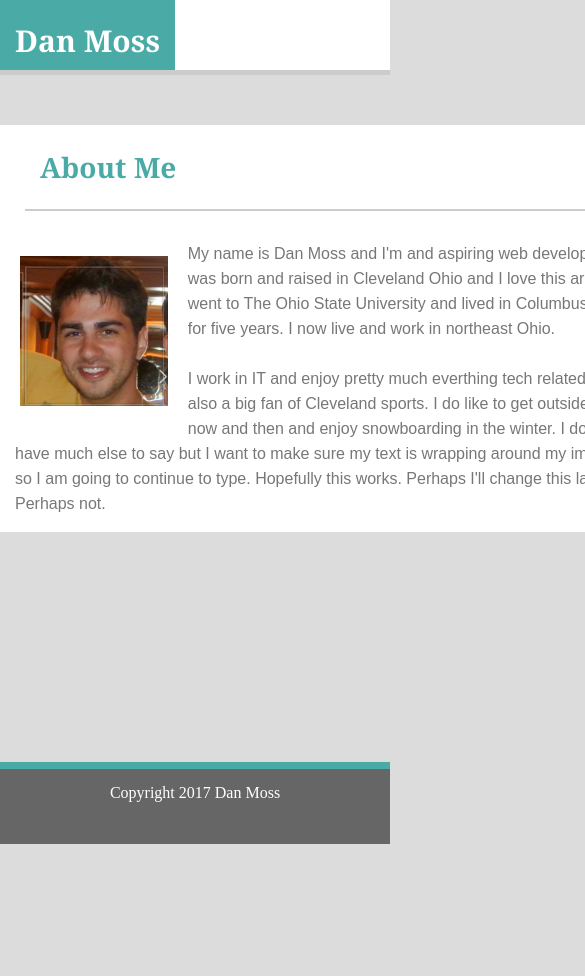
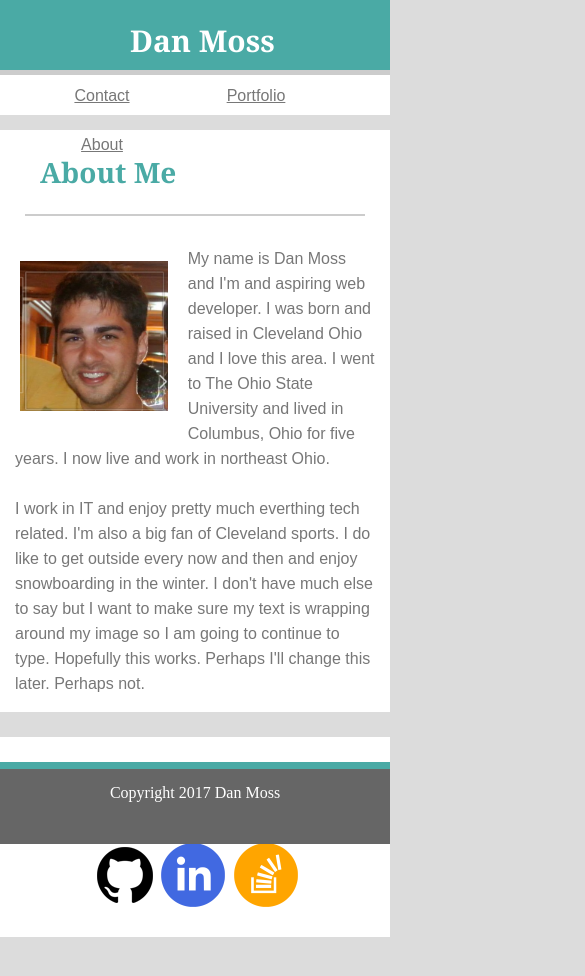
Before and after one commit to dmoss215/responsive-portfolio, a plain HTML site: page index.html in a window 390 px wide. Shown: the top 976 px of the page, 585 px wide, since content can reach past the window. Before the commit the page ends 844 px from the top, so only its background shows below. Drawn offline with Linux system fonts and the light colour scheme.

Commit message:
finished index.html with media queries to make it responsive

```diff
--- a/assets/css/style.css
+++ b/assets/css/style.css
@@ -89,6 +89,12 @@ textarea {
 .navBarMain {
   width: 960px;
   margin: 0 auto;
+}
+
+.navbar-links {
+  width: 400px;
+  height: 35px;
+  float: right;
 }
 
 .navBarRight {
@@ -231,3 +237,87 @@ input[type=submit] {
   border: #6ebbb7 solid 2px;
   border-radius: 5px;
 }
+
+@media (max-width: 640px) {
+  .navBar {
+    position: relative;
+    margin-bottom: 25px;
+    width: 100%;
+    height: 70px;
+    background-color: white;
+    border-bottom: #cccccc solid 5px;
+  }
+
+  .navBarMain {
+    position: relative;
+    width: 100%;
+    }
+
+  .name{
+    text-align: center;
+    float: left;
+    width: 100%;
+    display: block;
+    height: 70px;
+    background-color: #4aaaa5;
+  }
+
+  .navbar-links {
+    position: relative;
+    display: block;
+    margin-top: 75px;
+    width: 100%;
+    height: 40px;
+    background-color: white;
+  }
+
+  .navBarRight {
+    float: left;
+    margin-left: 50px;
+    padding: 2px;
+    text-align: center;
+  }
+
+  .middleArea {
+    width: 100%;
+  }
+
+  .mainContent {
+    background-color: white;
+    width: 100%;
+    margin-top: 50px;
+    display: block;
+  }
+
+  .sideBar {
+    width: 100%;
+    margin-top: 25px;
+    margin-bottom: 100px;
+  }
+}
+
+@media (max-width: 768px) {
+
+  .sideBar {
+    text-align: center;
+    width: 100%;
+    margin-top: 25px;
+    margin-bottom: 100px;
+  }
+
+  .middleArea {
+    width: 100%;
+  }
+
+  .mainContent {
+    background-color: white;
+    width: 100%;
+    margin-top: 30px;
+    display: block;
+  }
+
+  .navbar-links {
+    position: absolute;
+    width: 100%;
+  }
+}
--- a/index.html
+++ b/index.html
@@ -3,7 +3,7 @@
 
   <head>
     <meta charset="utf-8">
-    <title>Basic Portfolio</title>
+    <title>Responsive Portfolio</title>
     <link rel="stylesheet" href="assets/css/style.css">
   </head>
 
@@ -15,6 +15,7 @@
         <div class="name">
           <a class="mainLink" href="index.html"><h1>Dan Moss</h1></a>
         </div>
+        <div class="navbar-links">
           <div class="navBarRight">
             <a href="contact.html" target="_blank">Contact</a>
           </div>
@@ -24,6 +25,8 @@
           <div class="navBarRight">
             <a href="about.html" target="_blank">About</a>
           </div>
+        </div>
+
       </div>
     </header>
 
```
Lines whose indentation alone changed are shown as unchanged.
